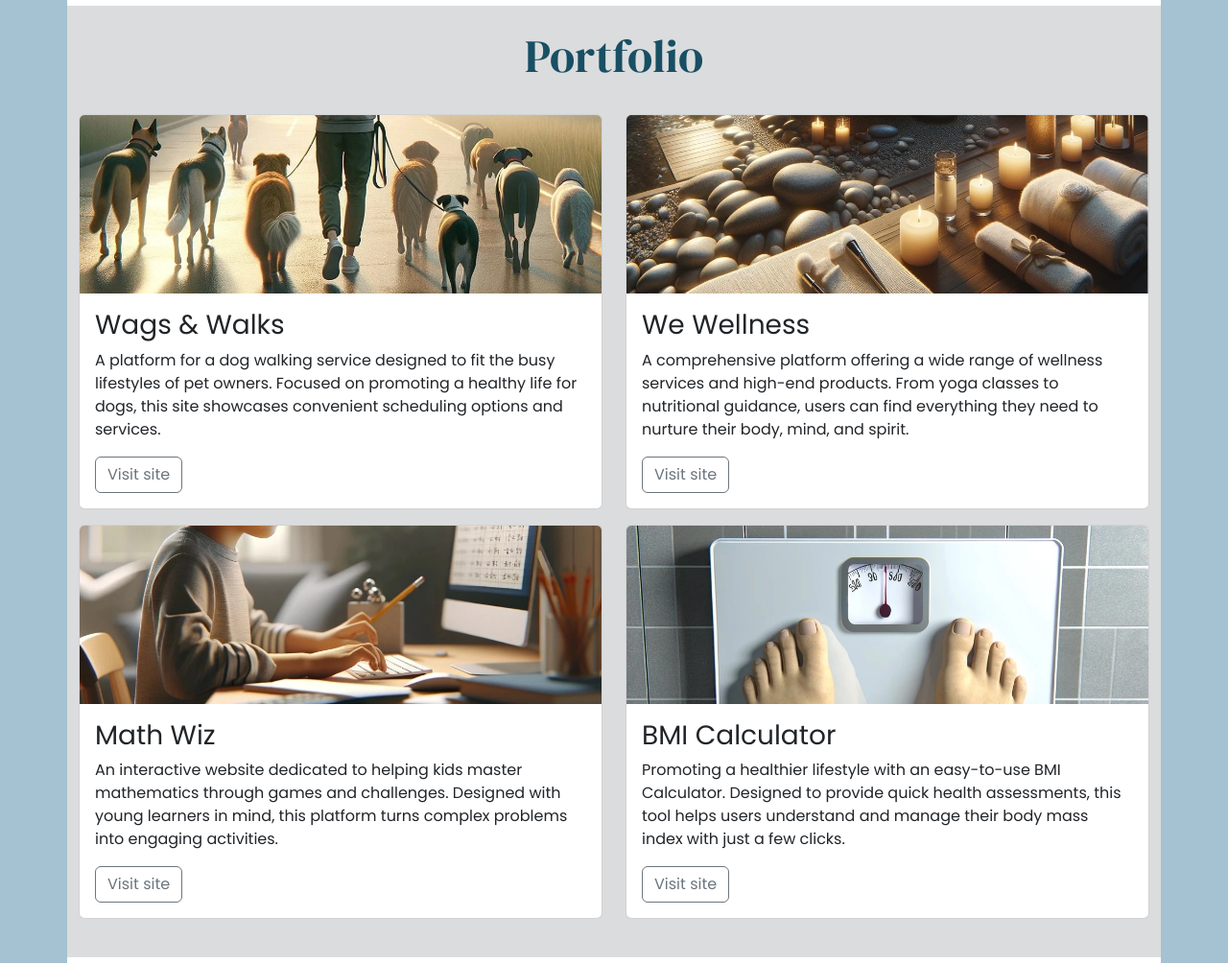
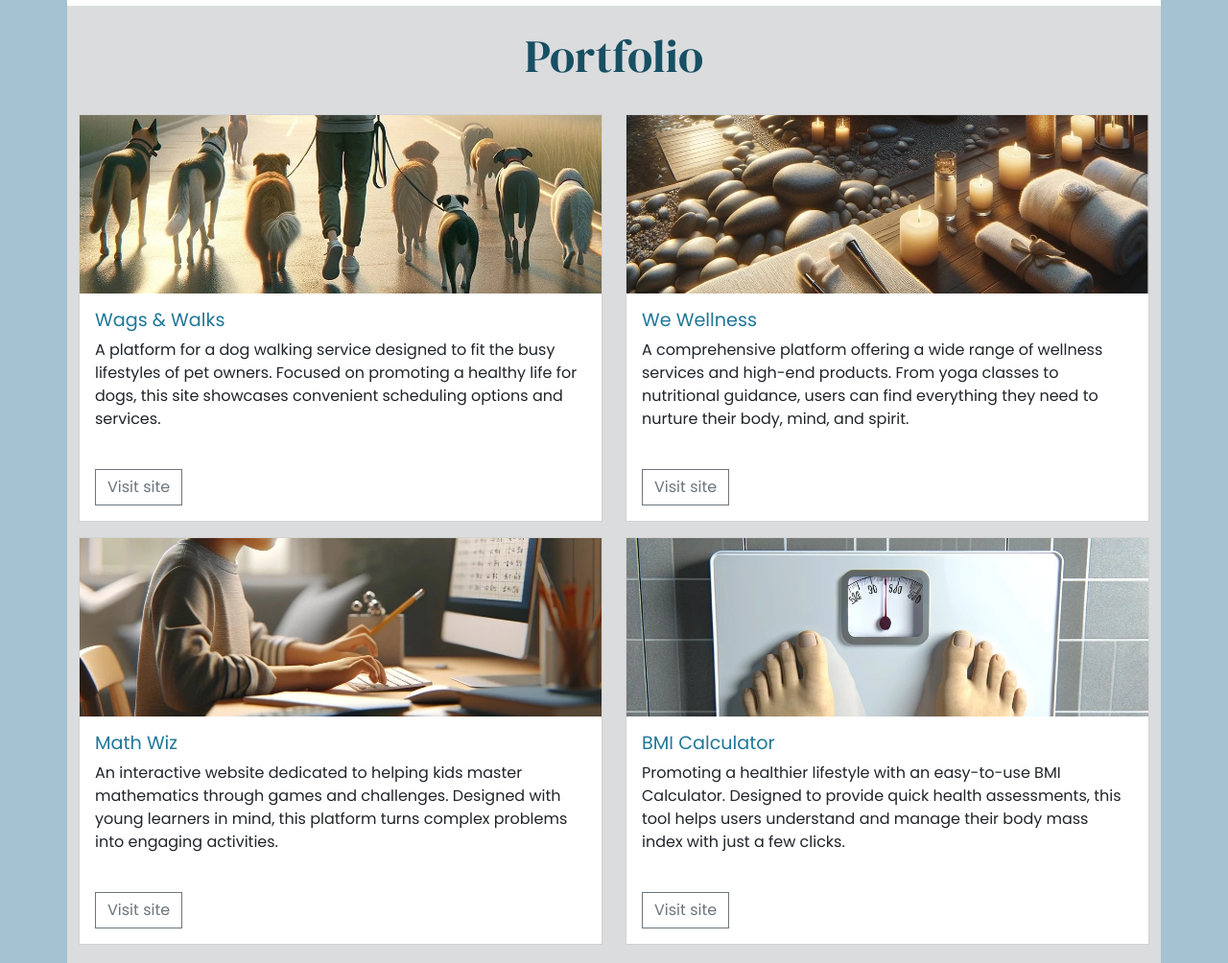
Before and after one commit to ethans241/Practice-2-, a plain HTML site: page index.html in a window 1280 px wide. Shown: the part 1000-2004 px from the top of the page at 96% size. Drawn offline with nearby package versions, Linux system fonts and the light colour scheme.

Commit message:
remove rounded corners

```diff
--- a/assets/css/style.css
+++ b/assets/css/style.css
@@ -12,6 +12,11 @@
 body {
     font-family: "Poppins", sans-serif;
     background-color: #a4c2d1; /*egg blue*/
+}
+
+.sharp-corners,
+.sharp-corners * {
+    border-radius: 0;
 }
 
 h1,
@@ -46,3 +51,24 @@ h2 {
     padding: 5 7;
     background-position: 50% 70%;
 }
+
+#portfolio .card-title {
+    color: #1f7798;
+    font-size: 1.2rem;
+}
+
+#portfolio .btn btn-outline-secondary:hover {
+    color: #1f7798;/* mid-blue */
+}
+
+#portfolio .card-text {
+    min-height: 120px;
+}
+
+/* Media Queries */
+
+/* use bootstraps breakpoints on xl screens */
+
+@media screen and (min-width: 1200px) {
+    min-height: auto;
+}
--- a/index.html
+++ b/index.html
@@ -65,7 +65,7 @@
                 <p class="lead mb-5">Let's create something amazing together!</p>
 
                 <!-- Button trigger modal -->
-<button type="button" class="btn btn-primary" data-bs-toggle="modal" data-bs-target="#exampleModal">
+<button type="button" class="btn btn-primary sharp-corners" data-bs-toggle="modal" data-bs-target="#exampleModal">
   Subscribe to my newsletter!
 </button>
             </div>
@@ -118,7 +118,7 @@
                 </div>
                 <!-- cols for cards -->
                 <div class="col-12 col-md-6">
-                    <div class="card mb-3">
+                    <div class="card mb-3 sharp-corners">
                         <img src="assets/images/wags-and-walks.webp" class="card-img-top"
                             alt="A man walking several dogs early in the morning">
                         <div class="card-body">
@@ -134,7 +134,7 @@
                     </div>
                 </div>
                 <div class="col-12 col-md-6">
-                    <div class="card mb-3">
+                    <div class="card mb-3 sharp-corners">
                         <img src="assets/images/we-wellness.webp" class="card-img-top"
                             alt="A spa with candles towels and natural material">
                         <div class="card-body">
@@ -150,7 +150,7 @@
                     </div>
                 </div>
                 <div class="col-12 col-md-6">
-                    <div class="card mb-3">
+                    <div class="card mb-3 sharp-corners">
                         <img src="assets/images/math-wiz.webp" class="card-img-top"
                             alt="A child practicing math at a computer">
                         <div class="card-body">
@@ -167,7 +167,7 @@
                     </div>
                 </div>
                 <div class="col-12 col-md-6">
-                    <div class="card mb-3">
+                    <div class="card mb-3 sharp-corners">
                         <img src="assets/images/bmi-calculator.webp" class="card-img-top"
                             alt="Weighing scales seen from the first person view of the person standing on the scales">
                         <div class="card-body">
@@ -199,7 +199,7 @@
             </div>
             <div class="col-12 col-md-10 col-lg-8 mb-4">
                 <!-- Add your form here -->
-                <form class="row g-3">
+                <form class="row g-3 sharp-corners">
                     <div class="col-lg-4">
                         <label for="full-name" class="form-label">Full Name</label>
                         <input type="text" class="form-control" id="full-name">
@@ -227,7 +227,7 @@
     <!-- Modal -->
 <div class="modal fade" id="exampleModal" tabindex="-1" aria-labelledby="exampleModalLabel" aria-hidden="true">
   <div class="modal-dialog modal-lg">
-    <div class="modal-content">
+    <div class="modal-content sharp-corners">
       <div class="modal-header">
         <h1 class="modal-title fs-5" id="exampleModalLabel">Subscribe</h1>
         <button type="button" class="btn-close" data-bs-dismiss="modal" aria-label="Close"></button>
```
